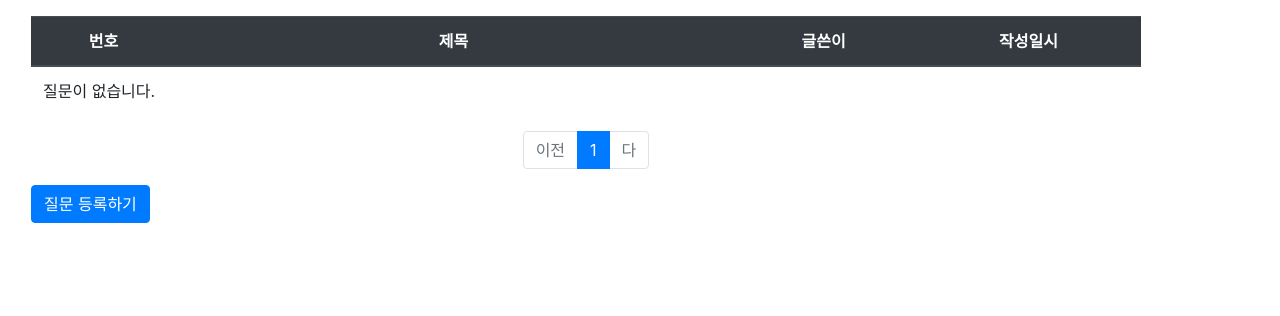
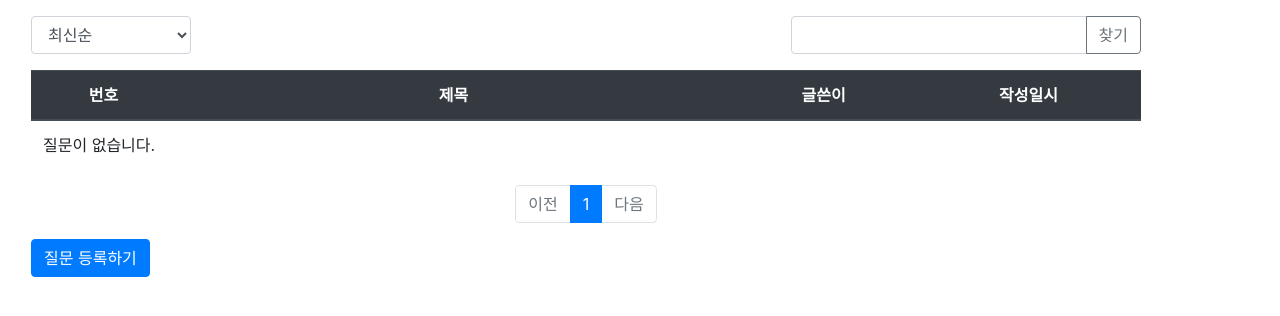
Before and after one commit to HazelKim89/jumpToDjango, a Django app: page / in a window 1280 px wide. Shown: the part 57-373 px from the top of the page. Run offline with Django 3.2, Linux system fonts and the light colour scheme; data that the repository does not hold is empty; some libraries are stand-ins or nearby versions.

Commit message:
search and sort

```diff
--- a/pybo/views/base_views.py
+++ b/pybo/views/base_views.py
@@ -1,5 +1,6 @@
 from django.core.paginator import Paginator
 from django.shortcuts import render, get_object_or_404
+from django.db.models import Q, Count
 
 from ..models import Question
 
@@ -11,16 +12,31 @@ def index(request):
     :return: 질문목록html
     """
     # 입력 파라미터
-    page = request.GET.get('page', '1')
+    page = request.GET.get('page', '1')     # 페이지
+    kw = request.GET.get('kw', '')          # 검색어
+    so = request.GET.get('so', 'recent')    # 정렬기준
 
-    # 조회
-    question_list = Question.objects.order_by('-create_date')
+    # 정렬
+    if so == 'recommend':       # 추천순
+        question_list = Question.objects.annotate(num_voter=Count('voter')).order_by('-num_voter', '-create_date')
+    elif so == 'popular':       # 인기순
+        question_list = Question.objects.annotate(num_answer=Count('answer')).order_by('-num_answer', '-create_date')
+    else:                       # 최신순
+        question_list = Question.objects.order_by('-create_date')
 
+    # 검색
+    if kw:
+        question_list = question_list.filter(
+            Q(subject__icontains=kw) |                  # 제목검색
+            Q(content__icontains=kw) |                  # 내용검색
+            Q(author__username__icontains=kw) |         # 질문 글쓴이검색
+            Q(answer__author__username__icontains=kw)   # 답변 글쓴이검색
+        ).distinct()
     # 페이징처리
     paginator = Paginator(question_list, 10) # 한 페이지당 10개씩 표시
     page_obj = paginator.get_page(page)
 
-    context = {'question_list': page_obj}
+    context = {'question_list': page_obj, 'page': page, 'kw': kw, 'so': so}
 
     return render(request, 'pybo/question_list.html', context)
 
--- a/pybo/views/comment_views.py
+++ b/pybo/views/comment_views.py
@@ -104,7 +104,6 @@ def comment_modify_answer(request, comment_id):
     :param comment_id:
     :return:
     """
-    print("commint?modify")
     comment = get_object_or_404(Comment, pk=comment_id)
     if request.user != comment.author:
         messages.error(request, '댓글수정권한이 없습니다')
--- a/templates/pybo/question_list.html
+++ b/templates/pybo/question_list.html
@@ -2,6 +2,21 @@
 {% load pybo_filter %}
 {% block content %}
 <div class="container m-3">
+    <div class="row justify-content-between my-3">
+        <div class="col-2">
+            <select class="form-control so">
+                <option value="recent" {% if so == 'recent' %} selected {% endif %}>최신순</option>
+                <option value="recommend" {% if so == 'recommend' %} selected {% endif %}>추천순</option>
+                <option value="popular" {% if so == 'popular' %} selected {% endif %}>인기순</option>
+            </select>
+        </div>
+        <div class="col-4 input-group">
+            <input type="text" class="form-control kw" value="{{ kw|default_if_none:'' }}">
+            <div class="input-group-append">
+                <button class="btn btn-outline-secondary" type="button" id="btn_search">찾기</button>
+            </div>
+        </div>
+    </div>
     <table class="table">
         <thead>
         <tr class="text-center thead-dark">
@@ -41,7 +56,7 @@
         <!-- 이전페이지 -->
         {% if question_list.has_previous %}
         <li class="page-item">
-            <a class="page-link" href="?page={{ question_list.previous_page_number }}">이전</a>
+            <a class="page-link" data-page="{{ question_list.previous_page_number }}" href="#">이전</a>
         </li>
         {% else %}
         <li class="page-item disabled">
@@ -53,11 +68,11 @@
         {% if page_number >= question_list.number|add:-5 and page_number <= question_list.number|add:5 %}
             {% if page_number == question_list.number %}
             <li class="page-item active" aria-current="page">
-                <a class="page-link" href="?page={{ page_number }}">{{ page_number }}</a>
+                <a class="page-link" data-page="{{ page_number }}" href="#">{{ page_number }}</a>
             </li>
             {% else %}
             <li class="page-item">
-                <a class="page-link" href="?page={{ page_number }}">{{ page_number }}</a>
+                <a class="page-link" data-page="{{ page_number }}" href="#">{{ page_number }}</a>
             </li>
             {% endif %}
         {% endif %}
@@ -65,15 +80,43 @@
         <!-- 다음페이지 -->
         {% if question_list.has_next %}
         <li class="page-item">
-            <a class="page-link" href="?page={{ question_list.next_page_number }}">다음</a>
+            <a class="page-link" data-page="{{ question_list.next_page_number }}" href="#">다음</a>
         </li>
         {% else %}
         <li class="page-item disabled">
-            <a class="page-link" tabindex="-1" aria-disabled="true" href="#">다</a>
+            <a class="page-link" tabindex="-1" aria-disabled="true" href="#">다음</a>
         </li>
         {% endif %}
     </ul>
     <!-- 페이징처리 끝 -->
     <a href="{% url 'pybo:question_create' %}" class="btn btn-primary">질문 등록하기</a>
 </div>
+<!-- 검색기능폼 -->
+<form id="searchForm" method="get" action="{% url 'index' %}">
+    <input type="hidden" id="kw" name="kw" value="{{ kw|default_if_none:'' }}">
+    <input type="hidden" id="page" name="page" value="{{ page }}">
+    <input type="hidden" id="so" name="so" value="{{ so }}">
+</form>
 {% endblock %}
+{% block script %}
+<script type="text/javascript">
+$(document).ready(function() {
+    $('.page-link').on('click', function() {
+        $('#page').val($(this).data('page'));
+        $('#searchForm').submit();
+    });
+
+    $('#btn_search').on('click', function() {
+        $('#kw').val($('.kw').val());
+        $('#page').val(1);              // 검색버튼을 클릭할 경우 1페이지부터 조회한다.
+        $('#searchForm').submit();
+    });
+
+    $('.so').on('change', function() {
+        $('#so').val($(this).val());
+        $('#page').val(1);
+        $('#searchForm').submit();
+    })
+});
+</script>
+{% endblock %}
```
